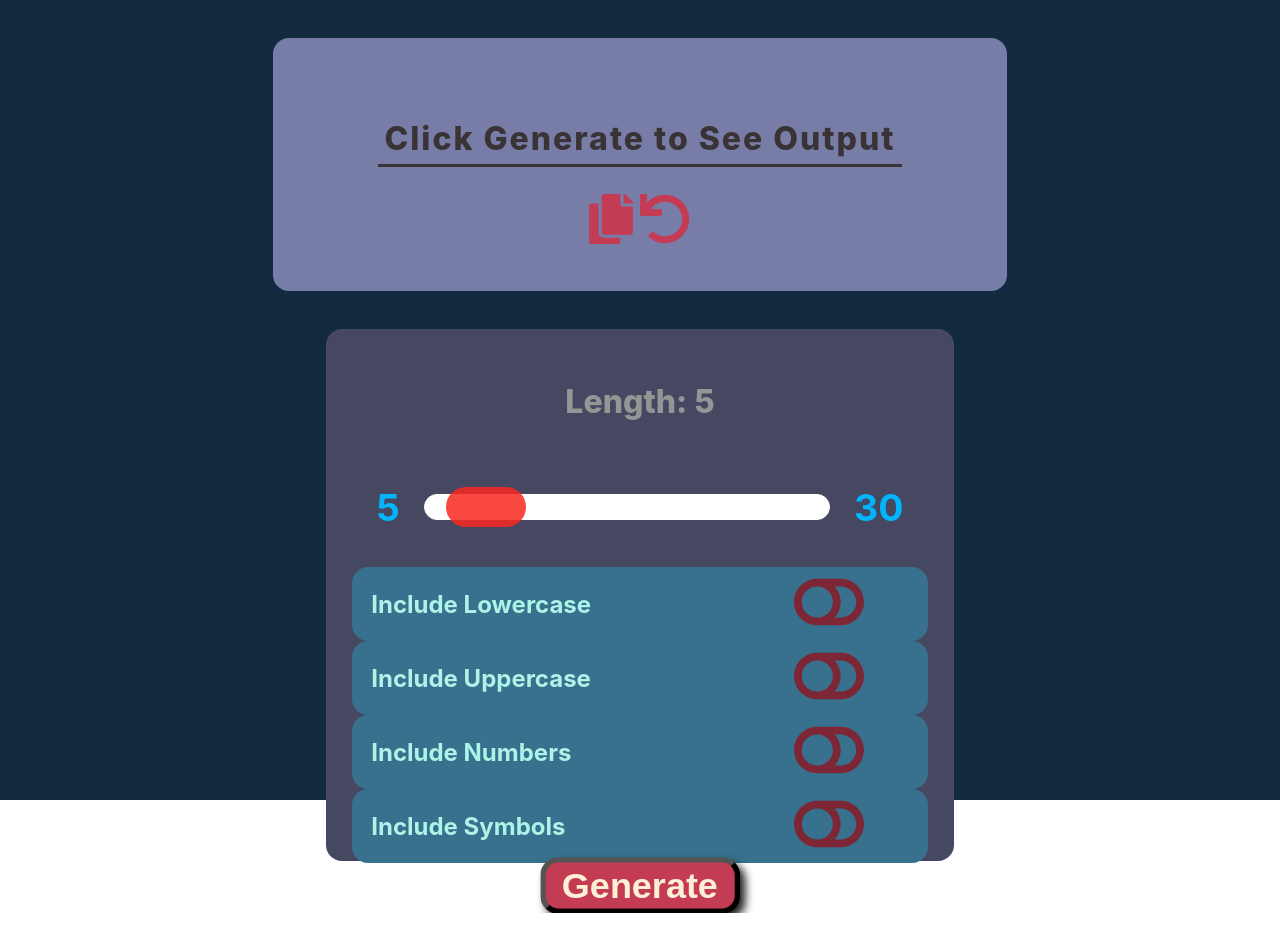
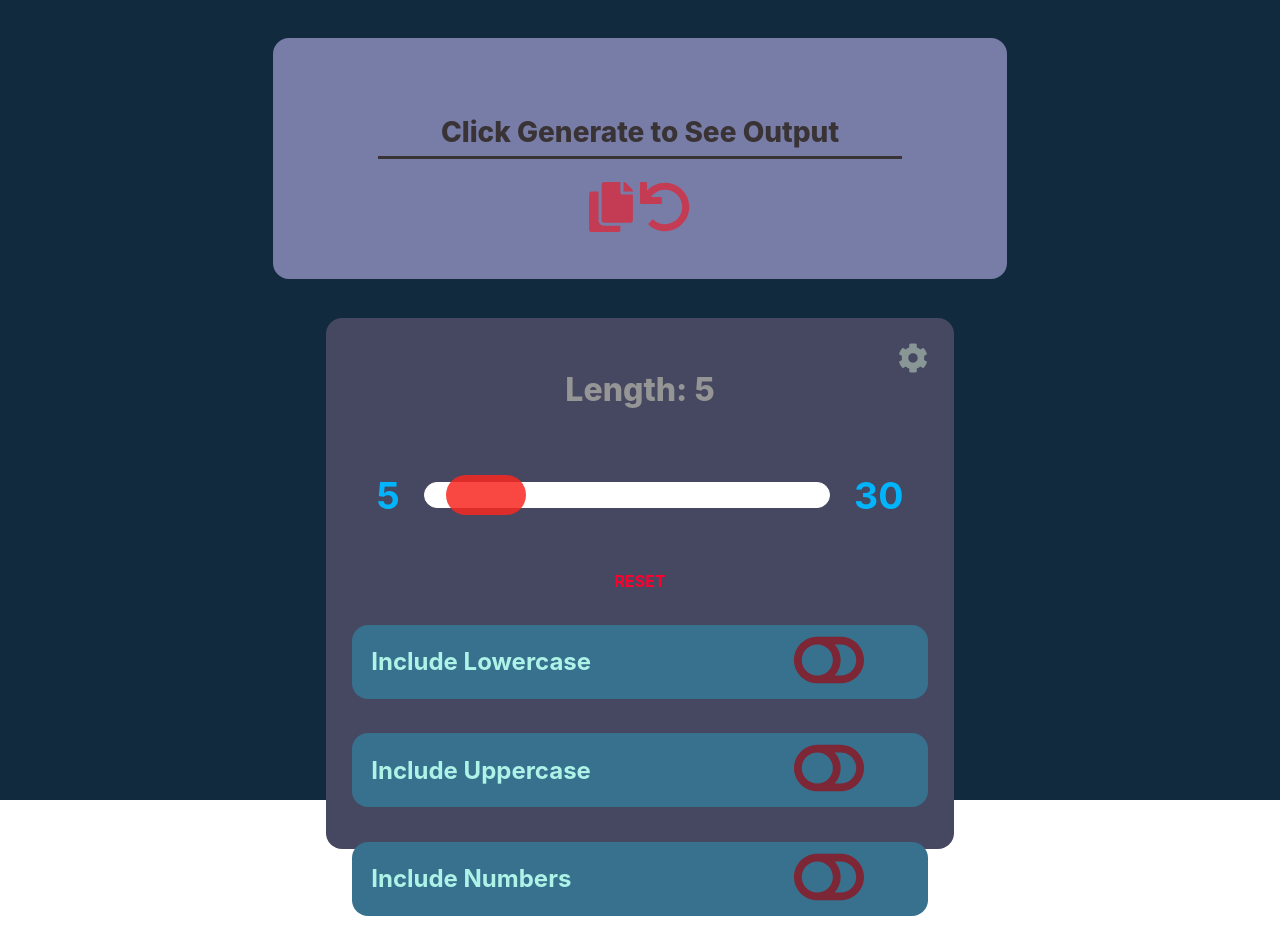
Before and after one commit to CodyMurr/random-password-generator, a React (Create React App) app: page / in a window 1280 px wide. Shown: the top 948 px of the page. Before the commit the page ends 913 px from the top, so only its background shows below. Built offline with nearby package versions, Linux system fonts and the light colour scheme.

Commit message:
dynamically disable button

```diff
--- a/src/App.css
+++ b/src/App.css
@@ -35,8 +35,8 @@
 
 .App .output h1 {
   color: #3A3335;
-  letter-spacing: 2px;
-  font-size: 2em;
+  /* letter-spacing: 2px; */
+  font-size: 1.75em;
   font-weight: 800;
   padding: 1%;
   border-bottom: 3px solid #3A3335;
--- a/src/components/Checkbox/Checkbox.css
+++ b/src/components/Checkbox/Checkbox.css
@@ -2,6 +2,7 @@
     width: 100%;
     border-radius: 1em;
     background-color: #37718E;
+    margin: 3%;
 }
 
 .Checkbox {
--- a/src/components/Checkbox/Checkbox.jsx
+++ b/src/components/Checkbox/Checkbox.jsx
@@ -4,19 +4,18 @@ import { useState } from "react";
 import './Checkbox.css'
 
 
-export default function Checkbox({ name, value, editParameters}) {
+export default function Checkbox({ name, value, handleAddParam, handleDeleteParam }) {
     const [isChecked, setIsChecked] = useState(false);
 
     function handleClick(e) {
         setIsChecked(!isChecked);
-        if (!isChecked) editParameters(value);
     }
     return <div className="container-check flex">
         <section className=" flex Checkbox" onClick={handleClick}>
             <h2>Include {capitalize(name)}</h2>
             <span>
 
-            {!isChecked ? <FaToggleOff size={70} style={{color: '#7D2636'}} /> : <FaToggleOn size={70} style={{color: '#7D2636'}} /> }
+            {!isChecked ? <FaToggleOff size={70} style={{color: '#7D2636'}} onClick={() => handleAddParam(value)} /> : <FaToggleOn size={70} style={{color: '#7D2636'}} onClick={() => handleDeleteParam(value)} /> }
             </span>
         </section>
     </div>
--- a/src/components/PasswordForm/PasswordForm.css
+++ b/src/components/PasswordForm/PasswordForm.css
@@ -1,15 +1,27 @@
 .PasswordForm {
     width: 100%;
     background-color: #454860;
-    justify-content: space-evenly;
+    /* justify-content: space-evenly; */
     align-items: center;
-
+    position: relative;
 }
 
 .PasswordForm h1 {
     font-size: 2em;
     font-weight: 800;
     color: #959595;
+}
+
+.PasswordForm .reset {
+    color: #fe002f;
+    font-weight: 700;
+
+}
+.PasswordForm .reset:hover {
+    color: #fe002f;
+    font-weight: 700;
+    text-decoration: underline;
+    cursor: pointer;
 }
 
 .PasswordForm .minMax {
@@ -23,12 +35,28 @@
 }
 
 .PasswordForm button {
-    transform: scale(2.7);
+    /* transform: scale(2.7); */
+    width: 90%;
+    height: 50px;
     background-color: #C33C54;
-    margin: 2% 0 0 0;
+    margin-top: 3%;
     color: #FDF0D5;
     border-radius: .5em;
-    font-weight: 600;
+    font-weight: 700;
+    font-size: 2em;
     cursor: pointer;
     box-shadow: 2px 2px 3px #252320;
 }
+.PasswordForm button:disabled {
+    background-color: #889696;
+    color: #B8BDB5;
+}
+
+.PasswordForm .abso {
+    position: absolute;
+    right: 0;
+}
+.PasswordForm .abso:hover {
+    cursor: pointer;
+    color: #B8BDB5;
+}
--- a/src/components/PasswordForm/PasswordForm.jsx
+++ b/src/components/PasswordForm/PasswordForm.jsx
@@ -1,5 +1,6 @@
 import { charObj } from "../../utilities/generator";
 import { useState } from "react";
+import {FaCog} from 'react-icons/fa'
 import './PasswordForm.css'
 import Slider from "../Slider/Slider";
 import Checkbox from "../Checkbox/Checkbox";
@@ -13,17 +14,14 @@ export default function PasswordForm({getPassword}) {
     const [charCt, setCharCt] = useState(5);
     const [passParams, setPassParams] = useState([]);
 
-    function editParameters(param) {
-        if (!passParams.includes(param)) {
-            setPassParams([
-                ...passParams,
-                param
-            ]);
-        } else {
-            setPassParams([
-                ...passParams.filter(p => p !== param)
-            ]);
-        }
+
+    function handleAddParam(param) {
+        setPassParams([...passParams, param])
+        console.log(passParams)
+    }
+    function handleDeleteParam(param) {
+        setPassParams([...passParams.filter(p => p !== param)])
+        console.log(passParams)
     }
 
     function handleSubmit(e) {
@@ -35,17 +33,19 @@ export default function PasswordForm({getPassword}) {
         e.preventDefault();
         setCharCt(e.target.value);
     }
-    const opts = chars.map((c) => <Checkbox name={c} value={charObj[c]} key={c} editParameters={editParameters} />)
+    const opts = chars.map((c) => <Checkbox name={c} value={charObj[c]} key={c} handleAddParam={handleAddParam} handleDeleteParam={handleDeleteParam} />)
 return (
     <form className="PasswordForm flex col" onSubmit={handleSubmit}>
+        <FaCog className="abso" size={30} color='#889696' />
         <h1>Length: {charCt}</h1>
         <span className="flex minMax">
             <h3 className="min">{length.min}</h3>
             <Slider length={length} charCt={charCt} handleChange={handleChange} />
             <h3 className="max">{length.max}</h3>
         </span>
+        <p className="flex reset">RESET</p>
         {opts}
-        <button type="submit">Generate</button>
+        <button type="submit" disabled={passParams.length ? false : true}>Generate</button>
     </form>
     );
 }
--- a/src/utilities/generator.js
+++ b/src/utilities/generator.js
@@ -18,8 +18,6 @@ export function generate(arr, len) {
         let randomArr = Math.floor(Math.random() * arr.length);
         let randomChar = Math.floor(Math.random() * arr[randomArr].length);
         passArr.push(arr[randomArr][randomChar]);
-
-        console.log(randomArr)
     }
     return passArr.join('');
 }
```
